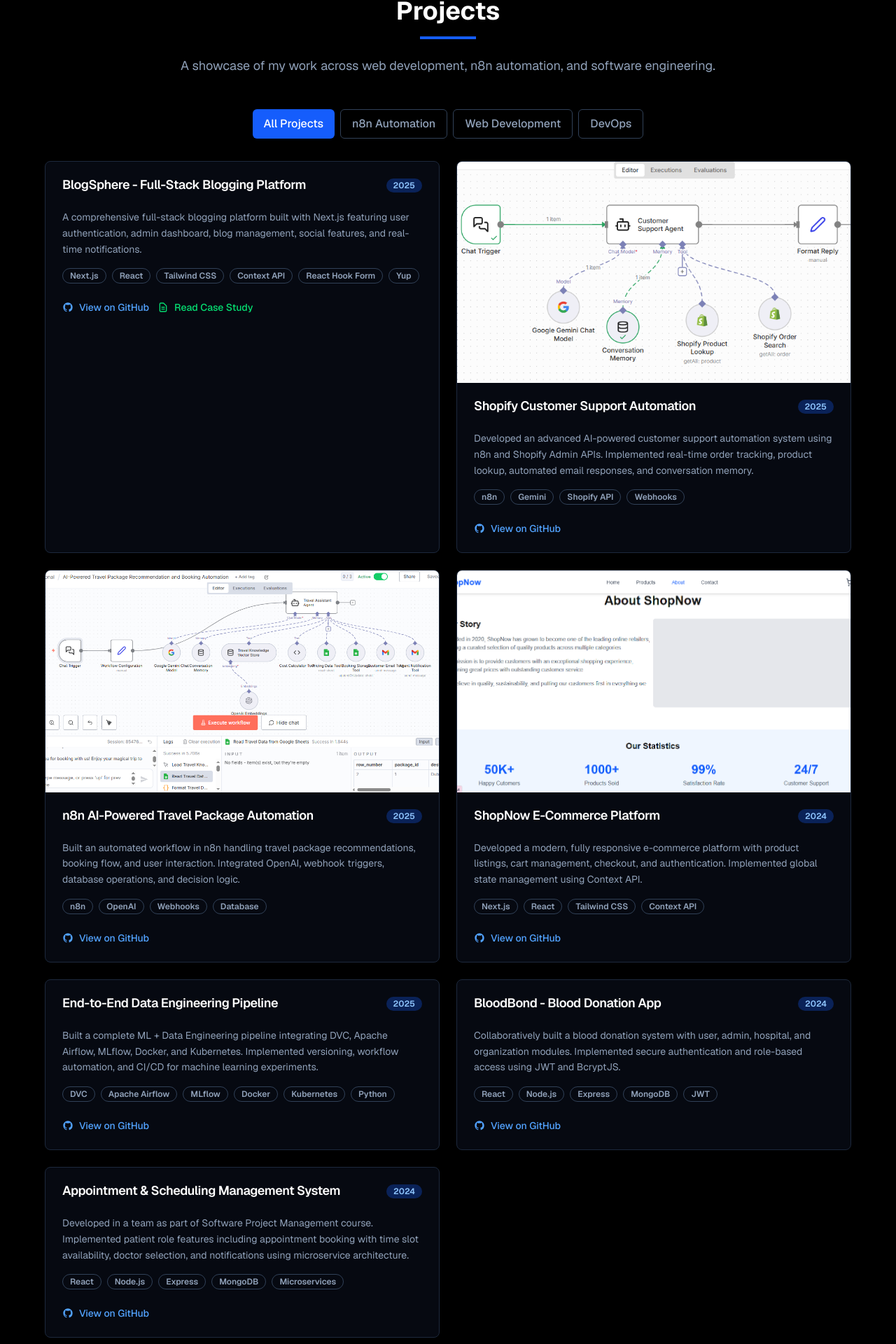
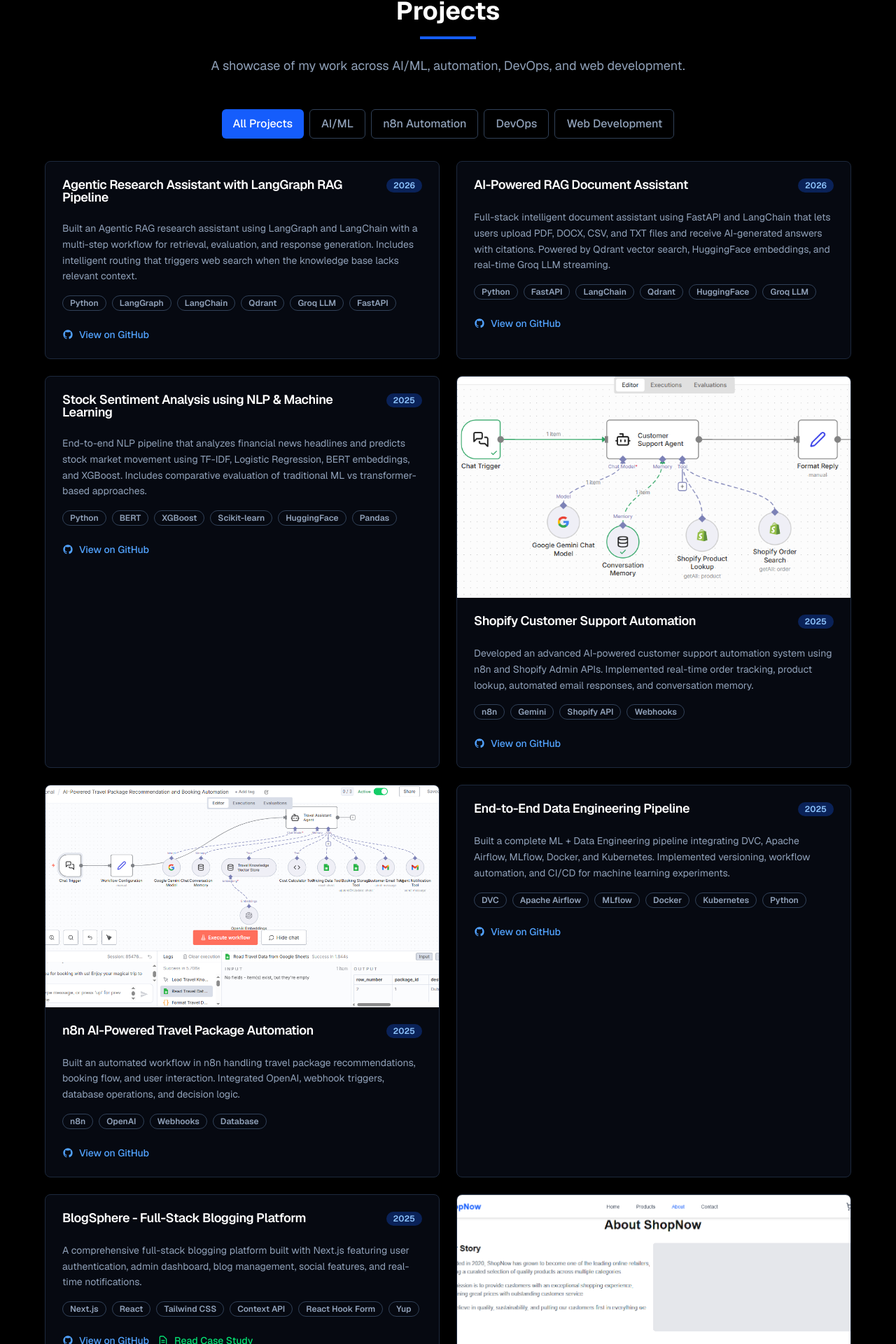
Before and after one commit to aetzaz63/Aetzaz, a Next.js app: page / in a window 1280 px wide. Shown: the part 2102-4022 px from the top of the page at 70% size. Built offline with nearby package versions, Linux system fonts and the light colour scheme.

Commit message:
update about section

```diff
--- a/components/sections/Projects.tsx
+++ b/components/sections/Projects.tsx
@@ -22,31 +22,36 @@ interface Project {
 }
 
 const allProjects: Project[] = [
+  // ---------- AI/ML ----------
   {
-    title: 'BlogSphere - Full-Stack Blogging Platform',
+    title: 'Agentic Research Assistant with LangGraph RAG Pipeline',
+    year: '2026',
+    category: 'AI/ML',
+    description:
+      'Built an Agentic RAG research assistant using LangGraph and LangChain with a multi-step workflow for retrieval, evaluation, and response generation. Includes intelligent routing that triggers web search when the knowledge base lacks relevant context.',
+    technologies: ['Python', 'LangGraph', 'LangChain', 'Qdrant', 'Groq LLM', 'FastAPI'],
+    githubUrl: 'https://github.com/aetzaz63',
+  },
+  {
+    title: 'AI-Powered RAG Document Assistant',
+    year: '2026',
+    category: 'AI/ML',
+    description:
+      'Full-stack intelligent document assistant using FastAPI and LangChain that lets users upload PDF, DOCX, CSV, and TXT files and receive AI-generated answers with citations. Powered by Qdrant vector search, HuggingFace embeddings, and real-time Groq LLM streaming.',
+    technologies: ['Python', 'FastAPI', 'LangChain', 'Qdrant', 'HuggingFace', 'Groq LLM'],
+    githubUrl: 'https://github.com/aetzaz63',
+  },
+  {
+    title: 'Stock Sentiment Analysis using NLP & Machine Learning',
     year: '2025',
-    category: 'Web Development',
+    category: 'AI/ML',
     description:
-      'A comprehensive full-stack blogging platform built with Next.js featuring user authentication, admin dashboard, blog management, social features, and real-time notifications.',
-    technologies: ['Next.js', 'React', 'Tailwind CSS', 'Context API', 'React Hook Form', 'Yup'],
-    githubUrl: 'https://github.com/aetzaz63/Blog-sphere',
-    caseStudy: {
-      overview: 'BlogSphere is a modern, feature-rich blogging platform that enables users to create, manage, and share blog posts with an engaged community. The platform includes comprehensive user management, social networking features, and a powerful admin dashboard.',
-      challenge: 'The main challenges were implementing a scalable architecture that handles complex user interactions, creating an intuitive admin panel for content moderation, building a robust notification system, and ensuring data persistence without a backend database.',
-      solution: 'Implemented a client-side data management system using LocalStorage and Context API, created reusable components for blog cards and forms, developed a comprehensive admin dashboard with user and blog management capabilities, and built a real-time notification system with follow/unfollow functionality.',
-      features: [
-        'User Authentication System: Complete registration, login, and profile management with form validation using React Hook Form and Yup',
-        'Blog Management: Create, edit, delete blogs with rich text content, image uploads, categories, and search/filter functionality',
-        'Admin Dashboard: Comprehensive user and blog management with enable/disable capabilities, statistics dashboard, and search filters',
-        'Social Features: Follow/unfollow system, user profiles, personalized feed showing posts from followed users',
-        'Notifications System: Real-time notifications for new followers, comments, and interactions with read/unread status',
-        'Rating & Comments: Interactive rating system with average calculations and nested comment threads with edit/delete options',
-        'Responsive Design: Mobile-first approach using Tailwind CSS with dark mode support',
-        'Data Persistence: Client-side state management with LocalStorage for seamless user experience',
-      ],
-      impact: 'Successfully created a fully functional blogging platform that demonstrates advanced Next.js capabilities, complex state management, and modern UI/UX patterns. The project showcases skills in full-stack development, user authentication flows, admin panel design, and social networking features implementation.',
-    },
+      'End-to-end NLP pipeline that analyzes financial news headlines and predicts stock market movement using TF-IDF, Logistic Regression, BERT embeddings, and XGBoost. Includes comparative evaluation of traditional ML vs transformer-based approaches.',
+    technologies: ['Python', 'BERT', 'XGBoost', 'Scikit-learn', 'HuggingFace', 'Pandas'],
+    githubUrl: 'https://github.com/aetzaz63',
   },
+
+  // ---------- n8n Automation ----------
   {
     title: 'Shopify Customer Support Automation',
     year: '2025',
@@ -67,6 +72,48 @@ const allProjects: Project[] = [
     image: '/travel.png',
     githubUrl: 'https://github.com/aetzaz63/AI-Powered-Travel-Automation-Tool',
   },
+
+  // ---------- DevOps ----------
+  {
+    title: 'End-to-End Data Engineering Pipeline',
+    year: '2025',
+    category: 'DevOps',
+    description:
+      'Built a complete ML + Data Engineering pipeline integrating DVC, Apache Airflow, MLflow, Docker, and Kubernetes. Implemented versioning, workflow automation, and CI/CD for machine learning experiments.',
+    technologies: ['DVC', 'Apache Airflow', 'MLflow', 'Docker', 'Kubernetes', 'Python'],
+    githubUrl: 'https://github.com/razzikhawaja/MLOPS_Project',
+  },
+
+  // ---------- Web Development ----------
+  {
+    title: 'BlogSphere - Full-Stack Blogging Platform',
+    year: '2025',
+    category: 'Web Development',
+    description:
+      'A comprehensive full-stack blogging platform built with Next.js featuring user authentication, admin dashboard, blog management, social features, and real-time notifications.',
+    technologies: ['Next.js', 'React', 'Tailwind CSS', 'Context API', 'React Hook Form', 'Yup'],
+    githubUrl: 'https://github.com/aetzaz63/Blog-sphere',
+    caseStudy: {
+      overview:
+        'BlogSphere is a modern, feature-rich blogging platform that enables users to create, manage, and share blog posts with an engaged community. The platform includes comprehensive user management, social networking features, and a powerful admin dashboard.',
+      challenge:
+        'The main challenges were implementing a scalable architecture that handles complex user interactions, creating an intuitive admin panel for content moderation, building a robust notification system, and ensuring data persistence without a backend database.',
+      solution:
+        'Implemented a client-side data management system using LocalStorage and Context API, created reusable components for blog cards and forms, developed a comprehensive admin dashboard with user and blog management capabilities, and built a real-time notification system with follow/unfollow functionality.',
+      features: [
+        'User Authentication System: Complete registration, login, and profile management with form validation using React Hook Form and Yup',
+        'Blog Management: Create, edit, delete blogs with rich text content, image uploads, categories, and search/filter functionality',
+        'Admin Dashboard: Comprehensive user and blog management with enable/disable capabilities, statistics dashboard, and search filters',
+        'Social Features: Follow/unfollow system, user profiles, personalized feed showing posts from followed users',
+        'Notifications System: Real-time notifications for new followers, comments, and interactions with read/unread status',
+        'Rating & Comments: Interactive rating system with average calculations and nested comment threads with edit/delete options',
+        'Responsive Design: Mobile-first approach using Tailwind CSS with dark mode support',
+        'Data Persistence: Client-side state management with LocalStorage for seamless user experience',
+      ],
+      impact:
+        'Successfully created a fully functional blogging platform that demonstrates advanced Next.js capabilities, complex state management, and modern UI/UX patterns. The project showcases skills in full-stack development, user authentication flows, admin panel design, and social networking features implementation.',
+    },
+  },
   {
     title: 'ShopNow E-Commerce Platform',
     year: '2024',
@@ -76,15 +123,6 @@ const allProjects: Project[] = [
     technologies: ['Next.js', 'React', 'Tailwind CSS', 'Context API'],
     image: '/shop.png',
     githubUrl: 'https://github.com/aetzaz63/ShopNow-NextjsProject',
-  },
-  {
-    title: 'End-to-End Data Engineering Pipeline',
-    year: '2025',
-    category: 'DevOps',
-    description:
-      'Built a complete ML + Data Engineering pipeline integrating DVC, Apache Airflow, MLflow, Docker, and Kubernetes. Implemented versioning, workflow automation, and CI/CD for machine learning experiments.',
-    technologies: ['DVC', 'Apache Airflow', 'MLflow', 'Docker', 'Kubernetes', 'Python'],
-    githubUrl: 'https://github.com/razzikhawaja/MLOPS_Project',
   },
   {
     title: 'BloodBond - Blood Donation App',
@@ -106,16 +144,14 @@ const allProjects: Project[] = [
   },
 ];
 
-const tabs = ['All Projects', 'n8n Automation', 'Web Development', 'DevOps'];
+const tabs = ['All Projects', 'AI/ML', 'n8n Automation', 'DevOps', 'Web Development'];
 
 export function Projects() {
   const [activeTab, setActiveTab] = useState('All Projects');
   const [selectedProject, setSelectedProject] = useState<Project | null>(null);
 
   const getDisplayProjects = (): Project[] => {
-    if (activeTab === 'All Projects') {
-      return allProjects;
-    }
+    if (activeTab === 'All Projects') return allProjects;
     return allProjects.filter((p) => p.category === activeTab);
   };
 
@@ -123,12 +159,10 @@ export function Projects() {
     <section id="projects" className="py-20 px-4 sm:px-6 lg:px-8 bg-white dark:bg-black">
       <div className="container mx-auto max-w-6xl">
         <div className="text-center mb-12">
-          <h2 className="text-4xl font-bold text-slate-900 dark:text-white mb-4">
-            Projects
-          </h2>
+          <h2 className="text-4xl font-bold text-slate-900 dark:text-white mb-4">Projects</h2>
           <div className="w-20 h-1 bg-blue-600 mx-auto"></div>
           <p className="text-slate-600 dark:text-slate-400 mt-6 max-w-3xl mx-auto text-lg">
-            A showcase of my work across web development, n8n automation, and software engineering.
+            A showcase of my work across AI/ML, automation, DevOps, and web development.
           </p>
         </div>
 
@@ -170,7 +204,7 @@ export function Projects() {
                   <h3 className="text-lg font-semibold leading-none tracking-tight text-slate-900 dark:text-white">
                     {project.title}
                   </h3>
-                  <span className="inline-flex items-center rounded-full px-2.5 py-0.5 text-xs font-semibold bg-blue-600/30 text-blue-700 dark:text-blue-300 shrink-0">
+                  <span className="inline-flex items-center rounded-full px-2.5 py-0.5 text-xs font-semibold bg-blue-600/30 text-blue-700 dark:text-blue-300 shrink-0 ml-2">
                     {project.year}
                   </span>
                 </div>
@@ -271,21 +305,18 @@ export function Projects() {
                   {selectedProject.caseStudy.overview}
                 </p>
               </div>
-
               <div>
                 <h4 className="text-lg font-semibold text-slate-900 dark:text-white mb-2">Challenge</h4>
                 <p className="text-slate-700 dark:text-slate-400 leading-relaxed">
                   {selectedProject.caseStudy.challenge}
                 </p>
               </div>
-
               <div>
                 <h4 className="text-lg font-semibold text-slate-900 dark:text-white mb-2">Solution</h4>
                 <p className="text-slate-700 dark:text-slate-400 leading-relaxed">
                   {selectedProject.caseStudy.solution}
                 </p>
               </div>
-
               <div>
                 <h4 className="text-lg font-semibold text-slate-900 dark:text-white mb-3">Key Features Implemented</h4>
                 <ul className="space-y-2">
@@ -297,14 +328,12 @@ export function Projects() {
                   ))}
                 </ul>
               </div>
-
               <div>
                 <h4 className="text-lg font-semibold text-slate-900 dark:text-white mb-2">Impact & Results</h4>
                 <p className="text-slate-700 dark:text-slate-400 leading-relaxed">
                   {selectedProject.caseStudy.impact}
                 </p>
               </div>
-
               <div className="border-t border-slate-200 dark:border-slate-800 pt-6">
                 <h4 className="text-lg font-semibold text-slate-900 dark:text-white mb-3">Technologies Used</h4>
                 <div className="flex flex-wrap gap-2">
```
